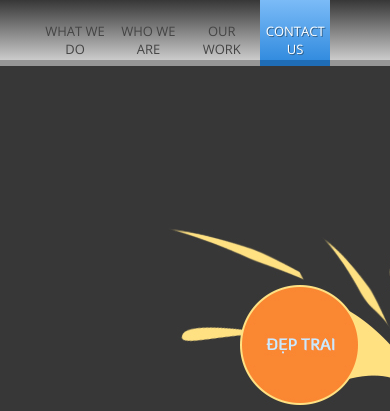
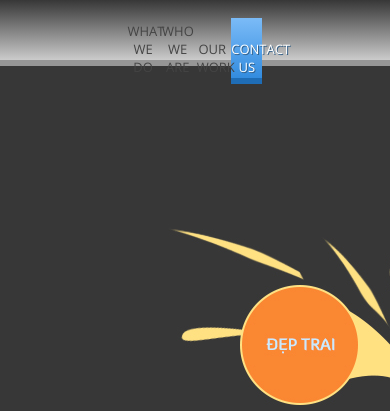
Before and after one commit to ethan605/volcano.vn, a PHP site: page / in a window 390 px wide; the page is wider, and only the part inside the window is pictured. Shown: the top 411 px of that part. Run offline with PHP 8.4, Linux system fonts and the light colour scheme.

Commit message:
Refine responsive for navigation bar

```diff
--- a/demo.css
+++ b/demo.css
@@ -92,8 +92,8 @@
 
 .wrapper, #content-wrapper {
 	margin: 0 auto;
-	width: 960px;
-	text-align: left;
+	width: 100%;
+	text-align: center;
 }
 
 	.title {
@@ -113,11 +113,13 @@
 		margin: 0;
 		list-style-type: none;
 		vertical-align: top;
+		padding: 0;
+		width: 40%;
 	}
 
 		.navigation li {
 			display: inline-block;
-			width: 70px;
+			width: 20%;
 			height: 16px;
 			padding: 22px 0;
 			text-align: center;
--- a/index.html
+++ b/index.html
@@ -8,8 +8,8 @@
 	<script type="text/javascript" src="javascript/jquery.1.7.2.min.js"></script>
 	<script type="text/javascript" src ="javascript/jquery.scrollTo.js"></script>
 	<script type="text/javascript" src="javascript/jquery.easing.compatibility.js"></script>
+	<script type="text/javascript" src="javascript/jquery.global.js"></script>
 	<!--
-	<script type="text/javascript" src="javascript/jquery.global.js"></script>
 	-->
 </head>
 <body>
@@ -18,7 +18,7 @@
 			<ul class="navigation">
 				<li><a class="scrollTo" href="#whatwedo" color="white">WHAT WE DO</a></li><!--Home-->
 				<li><a class="scrollTo" href="#whoweare" color="white">WHO WE ARE</a></li><!--About-->
-				<li><a class="scrollTo" href="#ourwork" color="white">OUR <br />WORK</a></li><!--Blog-->
+				<li><a class="scrollTo" href="#ourwork" color="white">OUR WORK</a></li><!--Blog-->
 				<li><a class="scrollTo" href="#contactus" color="white">CONTACT US</a></li><!--Contact-->
 			</ul>
 		</div>
--- a/javascript/jquery.global.js
+++ b/javascript/jquery.global.js
@@ -14,7 +14,6 @@
 		var width = $(window).width(); // lấy giá trị ngang màng hình hiện tại
 		var height = $(window).height();// lấy giá trị dọc màng hình hiện tại
 
-		$("body").css('width', width*2); // gán thuộc tính ngang cho màng hình
 		sec.css({'width': width,'height':height}); // lấy giá dọc và ngang cho section
 	}
 	//
```
